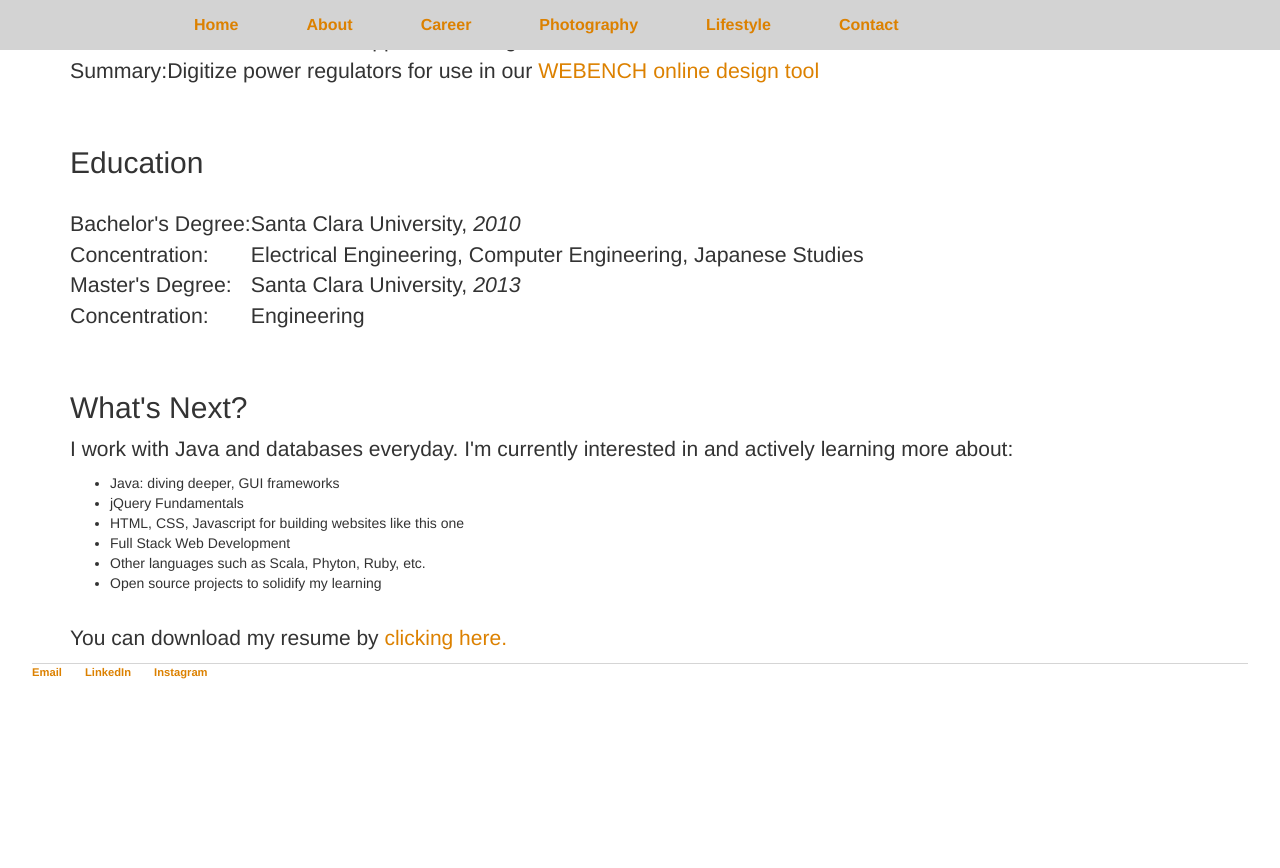
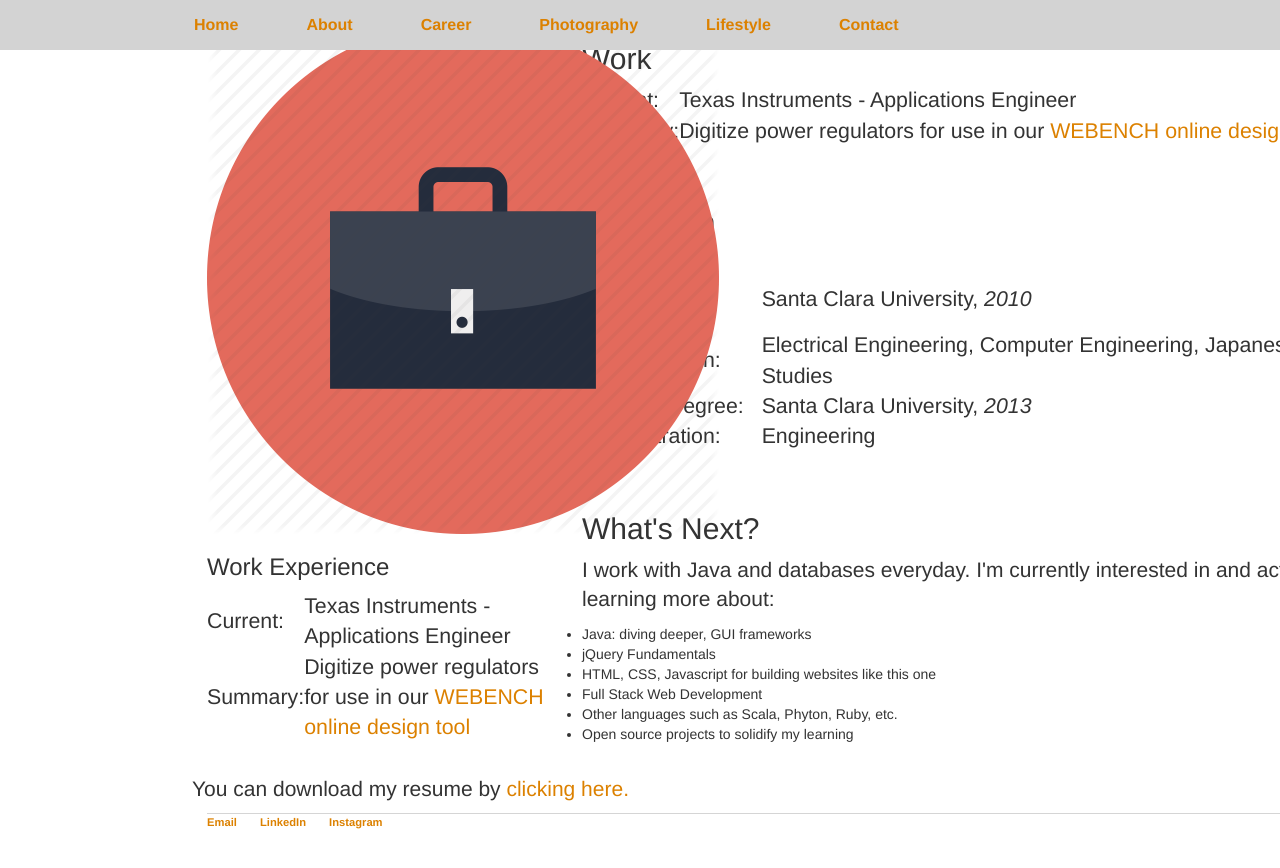
Before and after one commit to itsonlyjaz/itsonlyjaz.github.io, a Jekyll site: the page built from career/index.html, in a window 1280 px wide and 900 px high, scrolled down 674 px. Shown: the top 868 px of the window. Built offline with Jekyll 4.4.1, drawn with Linux system fonts in a browser that asks for light colours; nearby versions of some CDN libraries; library files that are not in the unit come from our copies; a script that is not in the unit is left out; before the commit the page ends 1364 px from its top, so only the background shows below that.

Commit message:
Update index.html

```diff
--- a/career/index.html
+++ b/career/index.html
@@ -8,13 +8,34 @@ title: jaz-marie
 <head>
 </head>
 
-<body class="smaller">
+<body>
    <br><br><br>
    <div class="parallax2"></div>
 
     <h1>Career</h1>
 
     <div>
+
+
+    <div class="row">
+        <section class="col-md-4">
+            <img class="icon" src="work.png" alt="Icon">
+            <h3>Work Experience</h3>
+            <table border="0">
+           <tr>
+              <td>Current:</td>
+              <td>Texas Instruments - Applications Engineer</td>
+          </tr>
+          <tr>
+             <td>Summary:</td>
+            <td>Digitize power regulators for use in our
+               <a href="http://www.ti.com/webench">WEBENCH online design tool</a></td>
+       </table>
+        </section>
+
+
+
+
          <h2>Work</h2>
        <table border="0">
            <tr>
```
